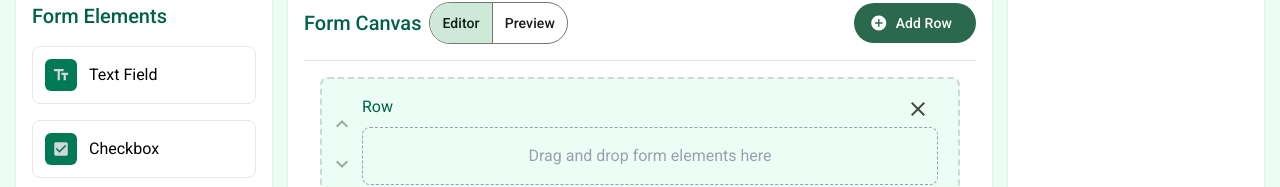
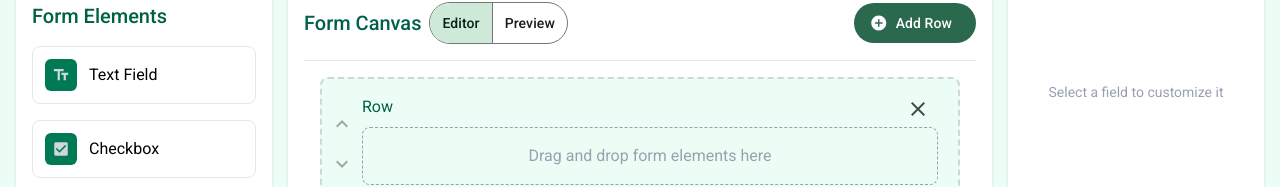
Before and after one commit to AndresSantamarina/form-builder, an Angular app: page / in a window 1280 px wide. Shown: the part 154-341 px from the top of the page. Built offline with nearby package versions, Linux system fonts and the light colour scheme.

Commit message:
customize field ui message

```diff
--- a/src/app/components/field-settings/field-settings.component.ts
+++ b/src/app/components/field-settings/field-settings.component.ts
@@ -23,7 +23,9 @@ import { DynamicOptionsComponent } from './dynamic-options/dynamic-options.compo
       class="p-4 bg-white rounded-lg h-[calc(100vh-150px)] overflow-y-auto border-gray-200 shadow-sm"
     >
       @if (formService.selectedField(); as selectedField) {
-      <h3 class="text-xl font-medium mb-6 text-emerald-800">Field Properties</h3>
+      <h3 class="text-xl font-medium mb-6 text-emerald-800">
+        Field Properties
+      </h3>
       <div class="flex flex-col gap-6">
         @for (setting of fieldSettings(); track setting.key) { @switch
         (setting.type) { @case ('text') {
@@ -66,6 +68,10 @@ import { DynamicOptionsComponent } from './dynamic-options/dynamic-options.compo
         />
         } } }
       </div>
+      }@else {
+      <p class="text-gray-400 flex justify-center mt-20 text-sm">
+        Select a field to customize it
+      </p>
       }
     </div>
   `,
```
